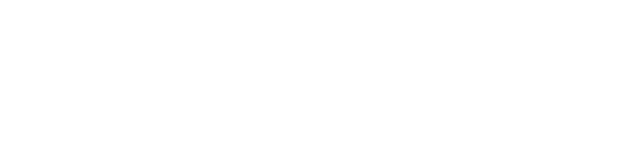
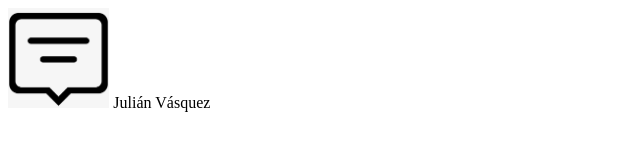
Before and after one commit to julianvasquez/00-tudoc-html, a plain HTML site: page index.html in a window 1280 px wide. Shown: the whole page, without its empty margins (0-640 px from the left). Drawn offline with Linux system fonts and the light colour scheme.

Commit message:
Add footer

```diff
--- a/index.html
+++ b/index.html
@@ -7,6 +7,9 @@
   <title>TuDoc</title>
 </head>
 <body>
-
+  <footer class="tudoc__footer">
+    <img src="img/message.png" alt="Message" class="tudoc__footer__img" height="100px">
+    <span class="tudoc__footer__author">Julián Vásquez</span>
+  </footer>
 </body>
 </html>
```
Also changed, not shown: img/message.png (added).
